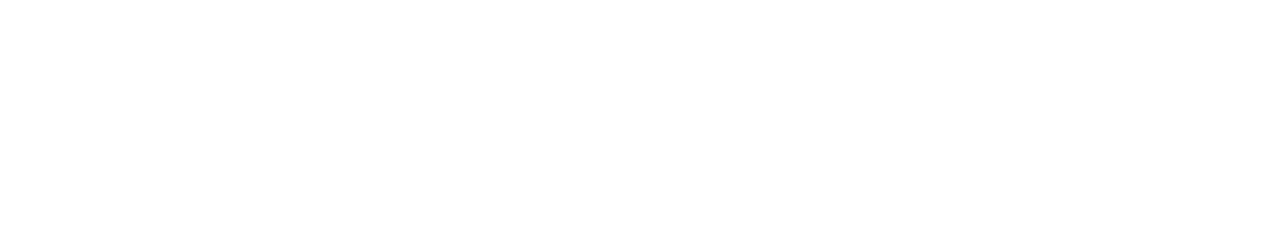
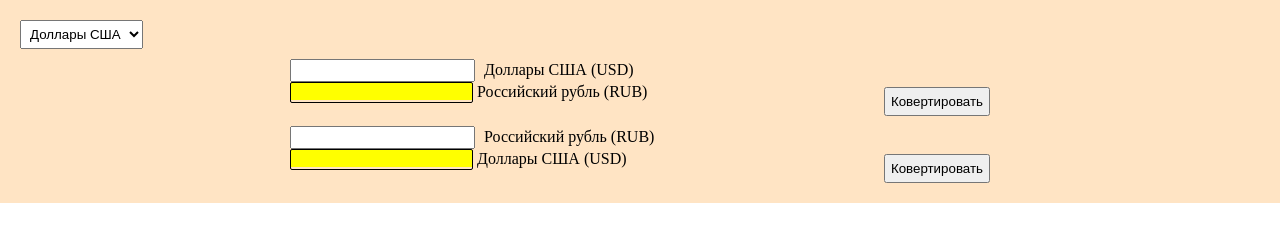
Before and after one commit to ryazancev/studyJS, a plain HTML site: page index.html in a window 1280 px wide. Drawn offline with Linux system fonts and the light colour scheme.

Commit message:
lesson_29_hard

```diff
--- a/index.html
+++ b/index.html
@@ -4,8 +4,37 @@
 	<meta charset="UTF-8">
 	<meta name="viewport" content="width=device-width, initial-scale=1.0">
 	<title>Конвертер валют</title>
+	<link rel="stylesheet" href="./style.css">
 </head>
 <body>
+	<section class="converter">
+		<select name="converter__select" class="converter__select">
+			<option value="usd" class="select__option">Доллары США</option>
+			<option value="eur" class="select__option">Евро</option>
+		</select>
+		<div class="converter__wrapper">
+			<label class="converter__label">
+				<input class="converter__input" type="number">
+				Доллары США (USD)
+			</label>
+			<label class="converter__label">
+				<mark><input class="converter__output" type="text" disabled></mark>
+				Российский рубль (RUB)
+			</label>
+			<button class="converter__button" type="button">Ковертировать</button>
+		</div>
+		<div class="converter__wrapper">
+			<label class="converter__label">
+				<input class="converter__input" type="number">
+				Российский рубль (RUB)
+			</label>
+			<label class="converter__label">
+				<mark><input class="converter__output" type="text" disabled></mark>
+				Доллары США (USD)
+			</label>
+			<button class="converter__button" type="button">Ковертировать</button>
+		</div>
+	</section>
 	<script src="./script.js"></script>
 </body>
 </html>
--- /dev/null
+++ b/style.css
@@ -0,0 +1,51 @@
+body {
+    margin: 0;
+    padding: 0;
+}
+
+*,
+*::after,
+*::before {
+    box-sizing: border-box;
+}
+
+.converter {
+	padding: 10px;
+	background-color: bisque;
+}
+
+.converter__button {
+	display: block;
+	margin-top: 5px;
+	padding: 5px;
+}
+
+.converter__label {
+	margin-right: 5px;
+}
+
+.converter__input {
+	padding: 2px;
+	margin-right: 5px;
+}
+
+.converter__output {
+	background-color: transparent;
+	padding: 2px;
+	border: 1px solid black;
+	border-radius: 2px;
+}
+
+.converter__select {
+	margin: 10px;
+	padding: 5px;
+}
+
+.converter__wrapper {
+	margin: 0 auto;
+	margin-bottom: 10px;
+	width: 700px;
+	display: flex;
+	flex-wrap: wrap;
+	justify-content: space-between;
+}
```
